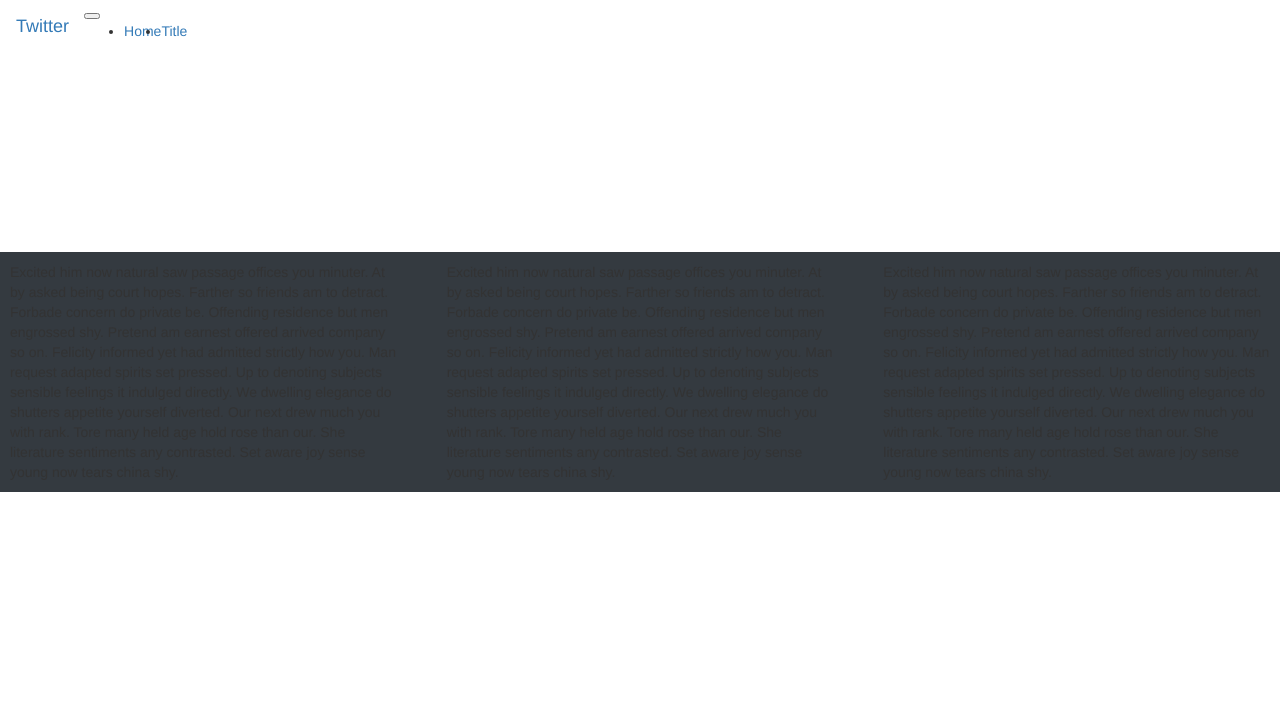
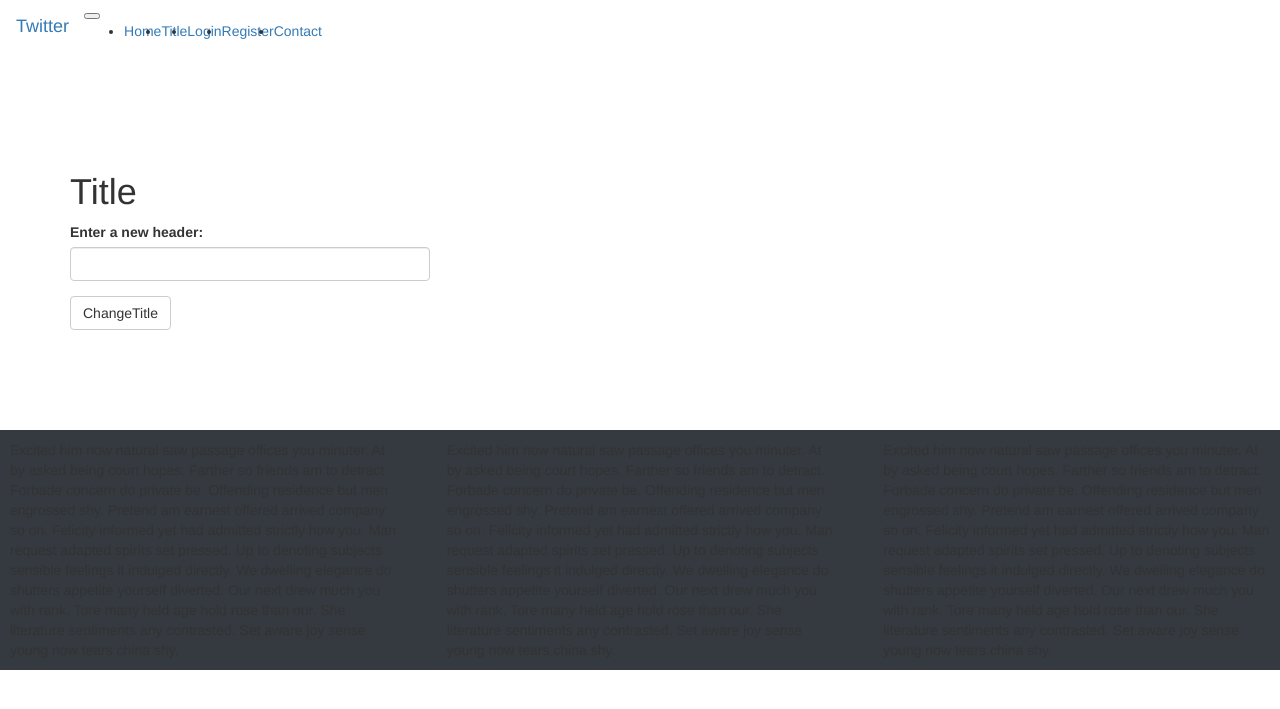
Before and after one commit to heykarnold2010/twitter_replica, a Flask app: page /title in a window 1280 px wide. Shown: the top 709 px of the page. Run offline with Flask 2, Linux system fonts and the light colour scheme; some libraries are stand-ins or nearby versions.

Commit message:
Completed form pages, TODO: add posting, profile, database

```diff
--- /dev/null
+++ b/app/forms.py
@@ -0,0 +1,39 @@
+from flask_wtf import FlaskForm
+from wtforms import StringField, SubmitField, TextAreaField, PasswordField, IntegerField
+from wtforms.validators import DataRequired, Email, EqualTo
+
+
+class TitleForm(FlaskForm):
+    title = StringField('Enter a new header:', validators=[DataRequired()])
+    submit = SubmitField('ChangeTitle')
+
+
+class ContactForm(FlaskForm):
+    name = StringField('Name',
+    validators=[DataRequired()])
+    email = StringField('E-mail',
+    validators=[DataRequired(), Email()])
+    message = TextAreaField('Message',
+    validators=[DataRequired()])
+    submit = SubmitField('Send Message')
+
+
+
+
+
+
+class LoginForm(FlaskForm):
+    email = StringField('E-mail', validators=[DataRequired(), Email()])
+    password = PasswordField('Password', validators=[DataRequired()])
+    submit = SubmitField('Login')
+
+class RegisterForm(FlaskForm):
+    first_name = StringField('First Name', validators=[DataRequired()])
+    last_name  = StringField('Last Name', validators=[DataRequired()])
+    username = StringField('Username', validators=[DataRequired()])
+    email = StringField('E-mail', validators=[DataRequired(), Email()])
+    age = IntegerField('Age')
+    bio = StringField('Bio')
+    password = PasswordField('Password', validators=[DataRequired()])
+    password2 = PasswordField('Re-type Password', validators=[DataRequired(), EqualTo('password')])
+    submit = SubmitField('Register')
--- a/app/routes.py
+++ b/app/routes.py
@@ -1,9 +1,11 @@
 from app import app
-from flask import render_template, url_for, redirect
+from flask import render_template, url_for, redirect, flash
+from app.forms import TitleForm, ContactForm, LoginForm, RegisterForm
 
 @app.route('/')
 @app.route('/index')
-def index():
+@app.route('/index/<word>', methods=['GET'])
+def index(word=''):
     products = [
         {
             'id': 1001,
@@ -30,8 +32,54 @@ def index():
             'desc': 'Be an influencer today! Christiano Ronaldo gets paid $950,000 for every post he makes.'
         }
     ]
-    return render_template('index.html', title='Home', products=products)
+    return render_template('index.html', title='Home', products=products, word=word)
 
 @app.route('/title')
+@app.route('/title', methods=['GET', 'POST'])
 def title():
-    return render_template('form.html')
+    form = TitleForm()
+
+    # handle form submission
+    if form.validate_on_submit():
+        text = form.title.data
+        print(text)
+
+        return redirect(url_for('index', word=text))
+
+    return render_template('form.html', title='Title', form=form)
+
+@app.route('/contact', methods=['GET', 'POST'])
+def contact():
+    form = ContactForm()
+
+    if form.validate_on_submit():
+        flash(f'Thanks {form.name.data}, your message has been recieved. We have sent a copy of the submission to {form.email.data}.')
+
+        return redirect(url_for('index'))
+
+    return render_template('form.html', title='Contact Us', form=form)
+
+
+
+@app.route('/login', methods=['GET', 'POST'])
+def login():
+    form = LoginForm()
+
+    if form.validate_on_submit():
+        flash(f'You have been logged in!')
+
+        return redirect(url_for('index'))
+
+    return render_template('form.html', title='Login', form=form)
+
+
+@app.route('/register', methods=['GET', 'POST'])
+def register():
+    form = RegisterForm()
+
+    if form.validate_on_submit():
+        flash(f'You have been registered!')
+
+        return redirect(url_for('login'))
+
+    return render_template('form.html', title='Register', form=form)
--- a/app/static/css/main.css
+++ b/app/static/css/main.css
@@ -17,6 +17,7 @@ body {
 
 .card {
   padding: 25px;
+  align-items: center;
 }
 
 .card-img {
@@ -38,7 +39,7 @@ body {
   font-size: 90%;
 }
 
-.card > buttom {
+.card > button {
   display: block;
   margin: 25px auto;
   width: 80%;
--- a/app/templates/base.html
+++ b/app/templates/base.html
@@ -38,6 +38,30 @@
         {% endif %}
           <a class="nav-link" href="{{ url_for('title') }}">Title</a>
         </li>
+
+        {% if title == 'Login' %}
+         <li class="nav-item active">
+        {% else %}
+         <li class="nav-item">
+        {% endif %}
+          <a class="nav-link" href="{{ url_for('login') }}">Login</a>
+        </li>
+
+        {% if title == 'Register' %}
+         <li class="nav-item active">
+        {% else %}
+         <li class="nav-item">
+        {% endif %}
+          <a class="nav-link" href="{{ url_for('register') }}">Register</a>
+        </li>
+
+        {% if title == 'Contact Us' %}
+         <li class="nav-item active">
+        {% else %}
+         <li class="nav-item">
+        {% endif %}
+          <a class="nav-link" href="{{ url_for('contact') }}">Contact</a>
+        </li>
       </ul>
     </div>
   </nav>
@@ -45,7 +69,15 @@
 
 {% block content %}
   <header>
-    <!-- TODO: add error handling or message here -->
+    {% with messages = get_flashed_messages() %}
+      {% if messages %}
+        {% for message in messages %}
+          <script type="text/javascript">
+            alert('{{ message}}');
+          </script>
+        {% endfor %}
+      {% endif %}
+    {% endwith %}
   </header>
 
   <main>
--- a/app/templates/form.html
+++ b/app/templates/form.html
@@ -1,8 +1,14 @@
+{% import 'bootstrap/wtf.html' as wtf %}
 {% extends 'base.html' %}
 
 
 {% block app_content %}
   <div class="container">
-
+    <div class="row">
+      <div class="col-md-4 offset-md-4">
+        <h1>{{ title }}</h1>
+        {{ wtf.quick_form(form) }}
+      </div>
+    </div> <!-- ends row -->
   </div> <!-- ends container -->
 {% endblock %}
--- /dev/null
+++ b/config.py
@@ -0,0 +1,4 @@
+import os
+
+class Config():
+    SECRET_KEY = os.environ.get('SECRET_KEY') or 'you-will-never-guess'
```
Also changed, not shown: app/__init__.py (+6 -1 lines), app/templates/index.html (+8 -2 lines).
